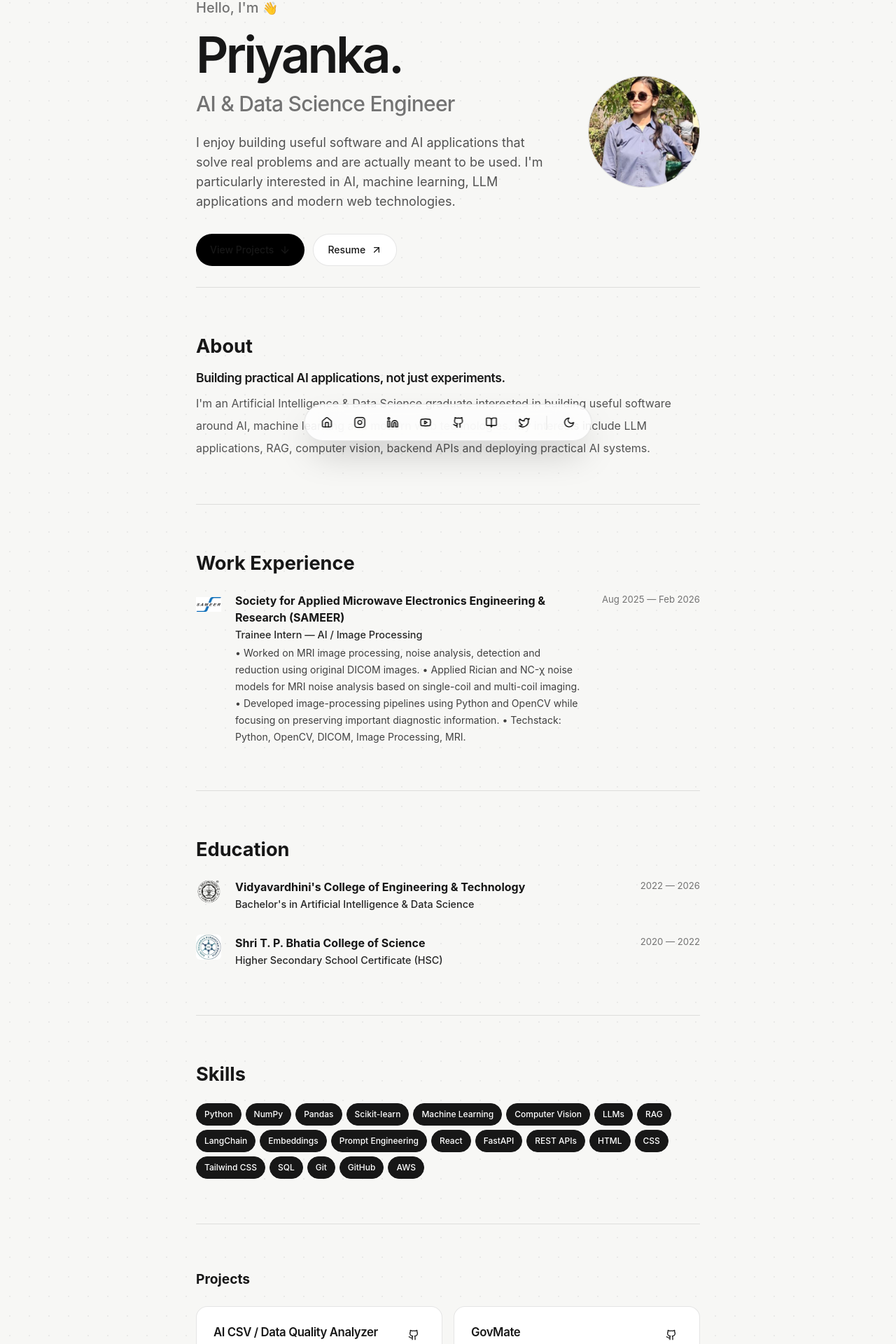
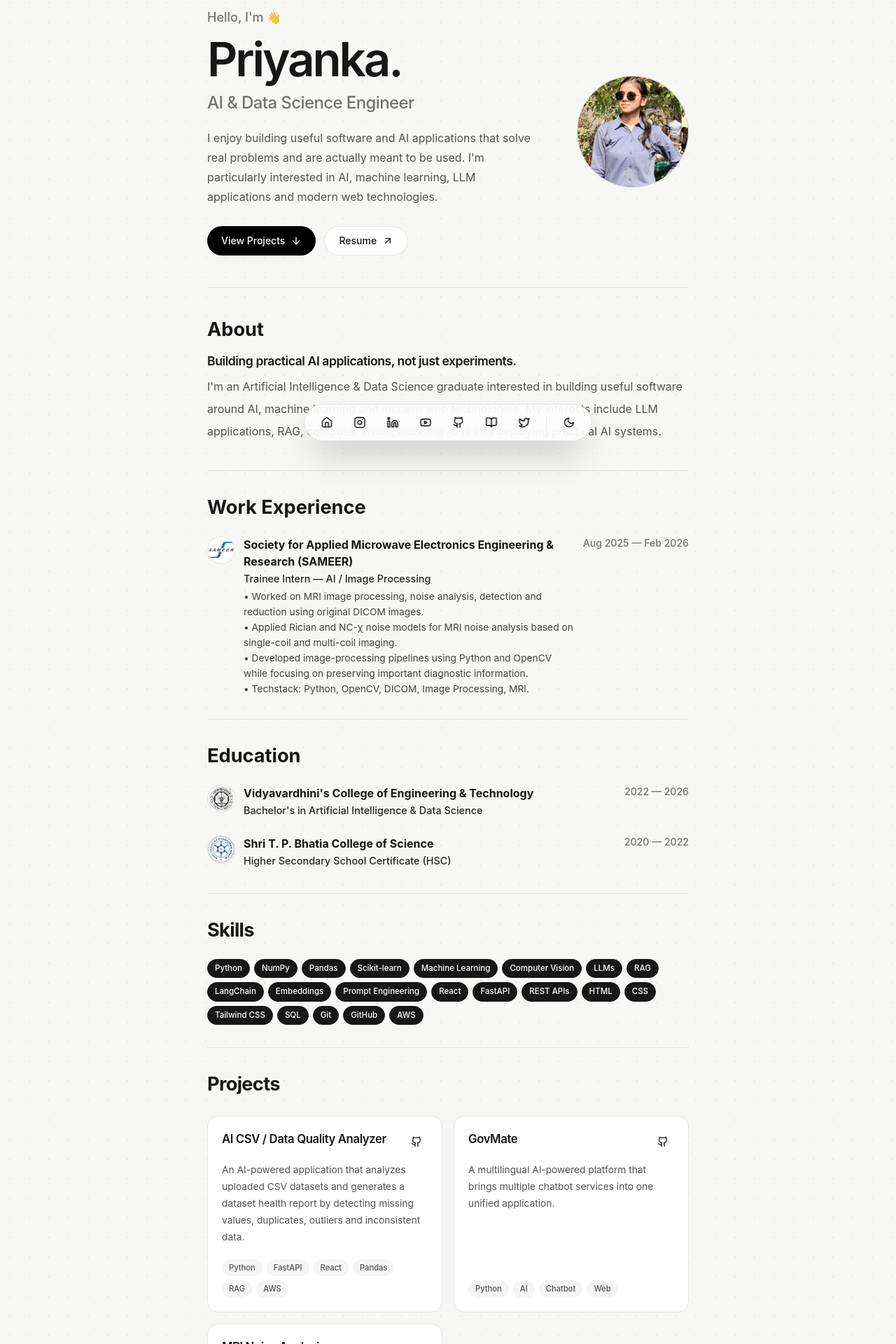
Before and after one commit to preeyankaa/my_portfolio, a React (Vite) app: page / in a window 1280 px wide. Shown: the part 150-2070 px from the top of the page at 70% size. Built offline with nearby package versions, Linux system fonts and the light colour scheme.

Commit message:
Update portfolio layout

```diff
--- a/src/App.jsx
+++ b/src/App.jsx
@@ -13,7 +13,7 @@ function App() {
     <div className="page-background min-h-screen">
       <Navbar />
 
-      <main className="mx-auto w-[calc(100%-32px)] max-w-[45rem] px-0 pb-24">
+      <main className="mx-auto w-[calc(100%-32px)] max-w-[43rem] px-0 pb-24">
         <Hero />
         <About />
         <Experience />
--- a/src/components/About.jsx
+++ b/src/components/About.jsx
@@ -2,12 +2,9 @@ import { motion } from "framer-motion";
 
 function About() {
   return (
-    <motion.section
+    <section
       id="about"
-      initial={{ opacity: 0, y: 25 }}
-      whileInView={{ opacity: 1, y: 0 }}
-      viewport={{ once: true }}
-      className="border-t border-black/10 py-16"
+      className="border-t border-black/10 py-10"
     >
       <div>
         <p className="mb-2 text-[1.7rem] font-bold text-neutral-900">
@@ -27,7 +24,7 @@ function About() {
           </p>
         </div>
       </div>
-    </motion.section>
+    </section>
   );
 }
 
--- a/src/components/Education.jsx
+++ b/src/components/Education.jsx
@@ -3,27 +3,23 @@ import { education } from "../data";
 
 function Education() {
   return (
-    <motion.section
+    <section
       id="education"
-      initial={{ opacity: 0, y: 25 }}
-      whileInView={{ opacity: 1, y: 0 }}
-      viewport={{ once: true }}
-      className="border-t border-black/10 py-16"
+      className="border-t border-black/10 py-8"
     >
       <div>
-        {/* Section heading */}
         <p className="mb-5 text-[1.7rem] font-bold text-neutral-900">
           Education
         </p>
 
-        {/* Education list */}
-        <div className="space-y-7">
+        <div className="space-y-5">
           {education.map((item, index) => (
             <div
               key={index}
-              className="grid grid-cols-[40px_minmax(0,1fr)_150px] items-start gap-4"
+              className="grid grid-cols-[44px_minmax(0,1fr)_155px] items-start gap-2"
             >
-              <div className="flex h-9 w-9 items-center justify-center overflow-hidden rounded-md">
+              {/* Institution Logo */}
+              <div className="flex h-10 w-10 items-center justify-center overflow-hidden rounded-full border border-black/10 bg-white">
                 <img
                   src={item.image}
                   alt={`${item.institution} logo`}
@@ -31,6 +27,7 @@ function Education() {
                 />
               </div>
 
+              {/* Institution + Education */}
               <div>
                 <a
                   href={item.website}
@@ -46,19 +43,20 @@ function Education() {
                   {item.degree}
                 </p>
 
-                <p className="mt-1 text-[0.88rem] leading-6 text-neutral-700">
+                <p className="mt-1 text-[0.86rem] leading-5 text-neutral-700">
                   {item.result}
                 </p>
               </div>
 
-              <p className="text-right text-[0.82rem] leading-5 text-neutral-500">
+              {/* Timeline */}
+              <p className="text-right text-[0.88rem] font-medium leading-5 text-neutral-500">
                 {item.period}
               </p>
             </div>
           ))}
         </div>
       </div>
-    </motion.section>
+    </section>
   );
 }
 
--- a/src/components/Experience.jsx
+++ b/src/components/Experience.jsx
@@ -1,31 +1,25 @@
-import { ArrowUpRight } from "lucide-react";
 import { motion } from "framer-motion";
 import { experiences } from "../data";
 
 function Experience() {
   return (
-    <motion.section
+    <section
       id="experience"
-      initial={{ opacity: 0, y: 25 }}
-      whileInView={{ opacity: 1, y: 0 }}
-      viewport={{ once: true }}
-      className="border-t border-black/10 py-16"
+      className="border-t border-black/10 py-8"
     >
       <div>
-        {/* Section heading */}
         <p className="mb-5 text-[1.7rem] font-bold text-neutral-900">
           Work Experience
         </p>
 
-        {/* Experience list */}
-        <div className="space-y-">
+        <div className="space-y-5">
           {experiences.map((item, index) => (
             <div
               key={index}
-              className="grid grid-cols-[40px_minmax(0,1fr)_150px] items-start gap-4"
+              className="grid grid-cols-[44px_minmax(0,1fr)_155px] items-start gap-2"
             >
               {/* Company Logo */}
-              <div className="flex h-9 w-9 items-center justify-center overflow-hidden rounded-md">
+              <div className="flex h-10 w-10 items-center justify-center overflow-hidden rounded-full border border-black/10 bg-white">
                 <img
                   src={item.image}
                   alt={`${item.company} logo`}
@@ -49,20 +43,22 @@ function Experience() {
                   {item.role}
                 </p>
 
-                <p className="mt-1 max-w-2xl text-[0.88rem] leading-6 text-neutral-700">
-                  {item.description}
-                </p>
+                <div className="mt-1 max-w-2xl text-[0.86rem] leading-5.5 text-neutral-700">
+                  {item.description.split("\n").map((line, i) => (
+                    <p key={i}>{line}</p>
+                  ))}
+                </div>
               </div>
 
               {/* Timeline */}
-              <p className="text-right text-[0.82rem] leading-5 text-neutral-500">
+              <p className="text-right text-[0.88rem] font-medium leading-5 text-neutral-500">
                 {item.period}
               </p>
             </div>
           ))}
         </div>
       </div>
-    </motion.section>
+    </section>
   );
 }
 
--- a/src/components/Hero.jsx
+++ b/src/components/Hero.jsx
@@ -1,4 +1,3 @@
-import { motion } from "framer-motion";
 import { ArrowDown, ArrowUpRight } from "lucide-react";
 import { personalInfo } from "../data";
 
@@ -8,57 +7,33 @@ function Hero() {
       id="top"
       className="flex min-h-[70vh] items-center pt-30 pb-1"
     >
-      <div className="grid w-full items-center gap-6 md:grid-cols-[1fr_190px]">
+      <div className="grid w-full items-center gap-8 md:grid-cols-[1fr_190px]">
 
         {/* Left Content */}
         <div>
-          <motion.p
-            initial={{ opacity: 0, y: 10 }}
-            animate={{ opacity: 1, y: 0 }}
-            className="mb-4 text-xl font-medium text-neutral-500"
-          >
-            Hello, I'm <span className="text-lg">👋</span>
-          </motion.p>
+          <p className="mb-3 text-base font-medium text-neutral-500 sm:text-lg">
+            Hello, I'm <span className="text-base">👋</span>
+          </p>
 
-          <motion.h1
-            initial={{ opacity: 0, y: 20 }}
-            animate={{ opacity: 1, y: 0 }}
-            transition={{ delay: 0.1 }}
-            className="text-5xl font-semibold tracking-[-0.05em] sm:text-6xl md:text-7xl"
-          >
+          <h1 className="text-5xl font-semibold tracking-[-0.045em] sm:text-6xl md:text-[4.2rem] md:leading-none">
             {personalInfo.name}.
-          </motion.h1>
+          </h1>
 
-          <motion.h2
-            initial={{ opacity: 0, y: 20 }}
-            animate={{ opacity: 1, y: 0 }}
-            transition={{ delay: 0.2 }}
-            className="mt-4 text-2xl font-medium tracking-tight text-neutral-500 sm:text-3xl"
-          >
+          <h2 className="mt-3 text-xl font-medium tracking-tight text-neutral-500 sm:text-2xl">
             {personalInfo.role}
-          </motion.h2>
+          </h2>
 
-          <motion.p
-            initial={{ opacity: 0, y: 20 }}
-            animate={{ opacity: 1, y: 0 }}
-            transition={{ delay: 0.3 }}
-            className="mt-6 max-w-xl text-base leading-7 text-neutral-600 sm:text-lg"
-          >
+          <p className="mt-5 max-w-xl text-[0.95rem] leading-7 text-neutral-600 sm:text-base">
             I enjoy building useful software and AI applications that solve
             real problems and are actually meant to be used. I'm particularly
             interested in AI, machine learning, LLM applications and modern
             web technologies.
-          </motion.p>
+          </p>
 
-          <motion.div
-            initial={{ opacity: 0, y: 20 }}
-            animate={{ opacity: 1, y: 0 }}
-            transition={{ delay: 0.4 }}
-            className="mt-8 flex flex-wrap gap-3"
-          >
+          <div className="mt-7 flex flex-wrap gap-3">
             <a
               href="#projects"
-              className="inline-flex items-center gap-2 rounded-full bg-black px-5 py-3 text-sm font-medium text-white transition hover:-translate-y-0.5"
+              className="inline-flex items-center gap-2 rounded-full bg-black px-5 py-2.5 text-sm font-medium text-white transition hover:-translate-y-0.5"
             >
               View Projects
               <ArrowDown size={16} />
@@ -68,21 +43,16 @@ function Hero() {
               href={personalInfo.resume}
               target="_blank"
               rel="noreferrer"
-              className="inline-flex items-center gap-2 rounded-full border border-black/10 bg-white px-5 py-3 text-sm font-medium transition hover:-translate-y-0.5 hover:border-black/20"
+              className="inline-flex items-center gap-2 rounded-full border border-black/10 bg-white px-5 py-2.5 text-sm font-medium transition hover:-translate-y-0.5 hover:border-black/20"
             >
               Resume
               <ArrowUpRight size={16} />
             </a>
-          </motion.div>
+          </div>
         </div>
 
         {/* Profile Image */}
-        <motion.div
-          initial={{ opacity: 0, scale: 0.9 }}
-          animate={{ opacity: 1, scale: 1 }}
-          transition={{ delay: 0.2, duration: 0.5 }}
-          className="flex justify-center md:justify-end"
-        >
+        <div className="flex justify-center md:justify-end">
           <div className="h-40 w-40 overflow-hidden rounded-full border border-black/10 bg-neutral-100">
             <img
               src="/profile.jpeg"
@@ -90,7 +60,7 @@ function Hero() {
               className="h-full w-full object-cover"
             />
           </div>
-        </motion.div>
+        </div>
 
       </div>
     </section>
--- a/src/components/Projects.jsx
+++ b/src/components/Projects.jsx
@@ -4,15 +4,12 @@ import { projects } from "../data";
 
 function Projects() {
   return (
-    <motion.section
+    <section
       id="projects"
-      initial={{ opacity: 0, y: 25 }}
-      whileInView={{ opacity: 1, y: 0 }}
-      viewport={{ once: true }}
-      className="border-t border-black/10 py-16"
+      className="border-t border-black/10 py-8"
     >
       <div>
-        <p className="mb-6 text-[1.2rem] font-bold text-neutral-900">
+        <p className="mb-6 text-[1.7rem] font-bold tracking-tight text-neutral-900">
           Projects
         </p>
 
@@ -20,15 +17,15 @@ function Projects() {
           {projects.map((project, index) => (
             <article
               key={index}
-              className="project-card group flex min-h-[235px] flex-col justify-between rounded-2xl border border-black/10 bg-white p-6 transition-all duration-300 hover:-translate-y-1 hover:shadow-lg"
+              className="project-card group flex min-h-[220px] flex-col justify-between rounded-2xl border border-black/10 bg-white p-5 transition-all duration-300 hover:-translate-y-1 hover:shadow-md"
             >
               <div>
-                <div className="flex items-start justify-between gap-4">
-                  <h3 className="text-[1.05rem] font-semibold tracking-tight text-neutral-900">
+                <div className="flex items-start justify-between gap-3">
+                  <h3 className="text-[1.05rem] font-semibold leading-6 tracking-tight text-neutral-900">
                     {project.title}
                   </h3>
 
-                  <div className="flex shrink-0 gap-1">
+                  <div className="flex shrink-0 items-center gap-0.5">
                     <a
                       href={project.github}
                       target="_blank"
@@ -58,11 +55,11 @@ function Projects() {
                 </p>
               </div>
 
-              <div className="mt-6 flex flex-wrap gap-2">
+              <div className="mt-5 flex flex-wrap gap-1.5">
                 {project.technologies.map((tech) => (
                   <span
                     key={tech}
-                    className="rounded-full bg-neutral-100 px-3 py-1 text-[0.72rem] font-medium text-neutral-600"
+                    className="rounded-full bg-neutral-100 px-2.5 py-1 text-[0.7rem] font-medium text-neutral-600"
                   >
                     {tech}
                   </span>
@@ -72,7 +69,7 @@ function Projects() {
           ))}
         </div>
       </div>
-    </motion.section>
+    </section>
   );
 }
 
--- a/src/components/Skills.jsx
+++ b/src/components/Skills.jsx
@@ -5,30 +5,24 @@ function Skills() {
   const allSkills = Object.values(skills).flat();
 
   return (
-    <motion.section
+    <section
       id="skills"
-      initial={{ opacity: 0, y: 25 }}
-      whileInView={{ opacity: 1, y: 0 }}
-      viewport={{ once: true }}
-      className="border-t border-black/10 py-16"
+      className="border-t border-black/10 py-8"
     >
       <div>
-        <p className="mb-5 text-[1.7rem] font-bold text-neutral-900">
+        <p className="mb-5 text-[1.7rem] font-bold tracking-tight text-neutral-900">
           Skills
         </p>
 
         <div className="flex flex-wrap gap-1.5">
           {allSkills.map((skill) => (
-            <span
-              key={skill}
-              className="skill-pill"
-            >
+            <span key={skill} className="skill-pill">
               {skill}
             </span>
           ))}
         </div>
       </div>
-    </motion.section>
+    </section>
   );
 }
 
--- a/src/index.css
+++ b/src/index.css
@@ -182,10 +182,10 @@ body[style*="rgb(17, 17, 17)"] .nav-link:hover {
   display: inline-flex;
   align-items: center;
   border-radius: 999px;
-  padding: 6px 11px;
+  padding: 4px 10px;
   background: #171717;
   color: white;
-  font-size: 0.75rem;
+  font-size: 0.72rem;
   font-weight: 500;
   border: 0.5px solid #171717;
   transition: transform 0.2s ease, box-shadow 0.2s ease;
@@ -458,12 +458,30 @@ body[style*="rgb(17, 17, 17)"] #contact .text-neutral-600 {
   color: #d4d4d4;
 }
 
+/* Contact label - dark mode */
+body[style*="rgb(17, 17, 17)"] #contact .contact-label {
+  background: #ffffff;
+  color: #171717;
+}
+
+/* Contact border - dark mode */
+body[style*="rgb(17, 17, 17)"] #contact {
+  border-color: rgba(255, 255, 255, 0.15);
+}
 
 
 
 
 /* hro dark mode *?
 /* Dark mode - Hero */
+
+/* View Projects - Light mode */
+#top a[href="#projects"] {
+  background: #000000;
+  color: #ffffff;
+}
+
+
 body[style*="rgb(17, 17, 17)"] #top .text-neutral-500 {
   color: #d4d4d4;
 }
@@ -502,3 +520,10 @@ body[style*="rgb(17, 17, 17)"] #skills > div > p,
 body[style*="rgb(17, 17, 17)"] #projects > div > p {
   color: #ffffff;
 }
+
+
+
+/* Keep anchor sections below the fixed navbar */
+section[id] {
+  scroll-margin-top: 100px;
+}
```
Also changed, not shown: src/components/Contact.jsx (+6 -10 lines).
